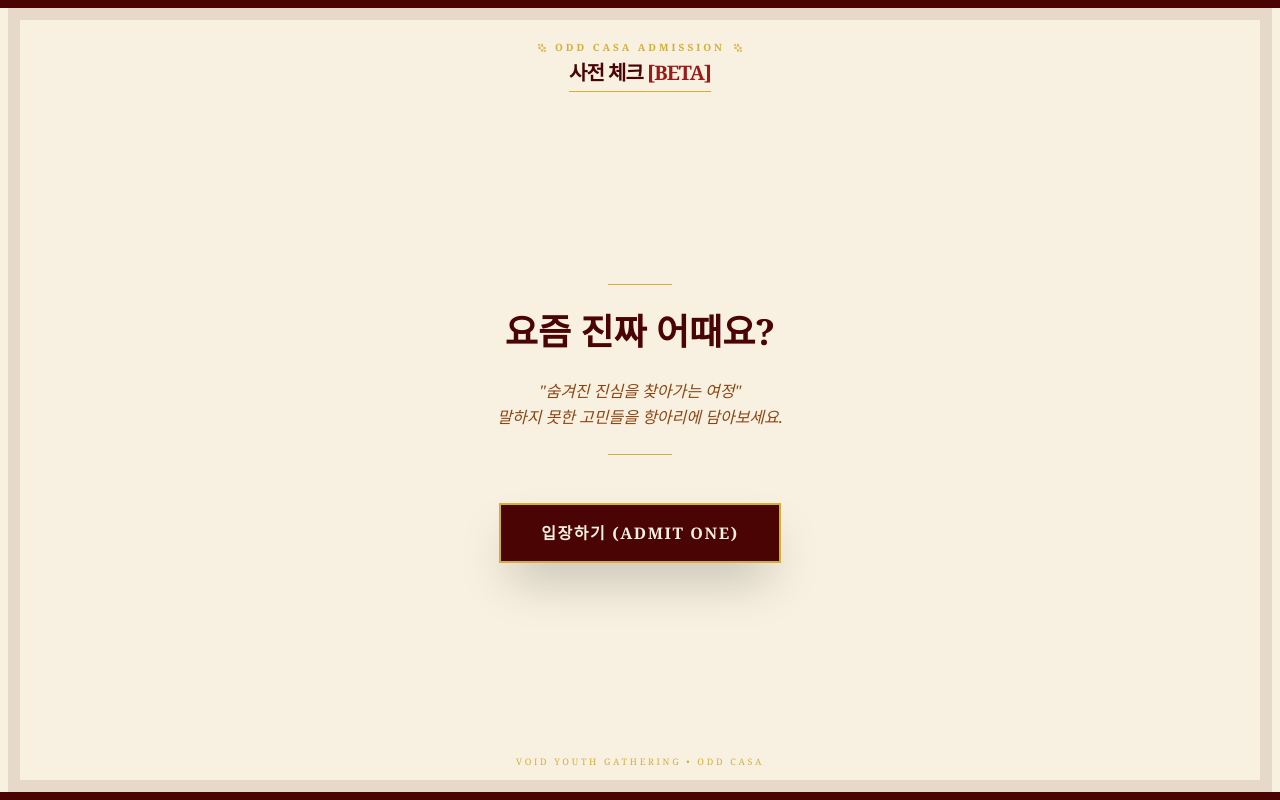
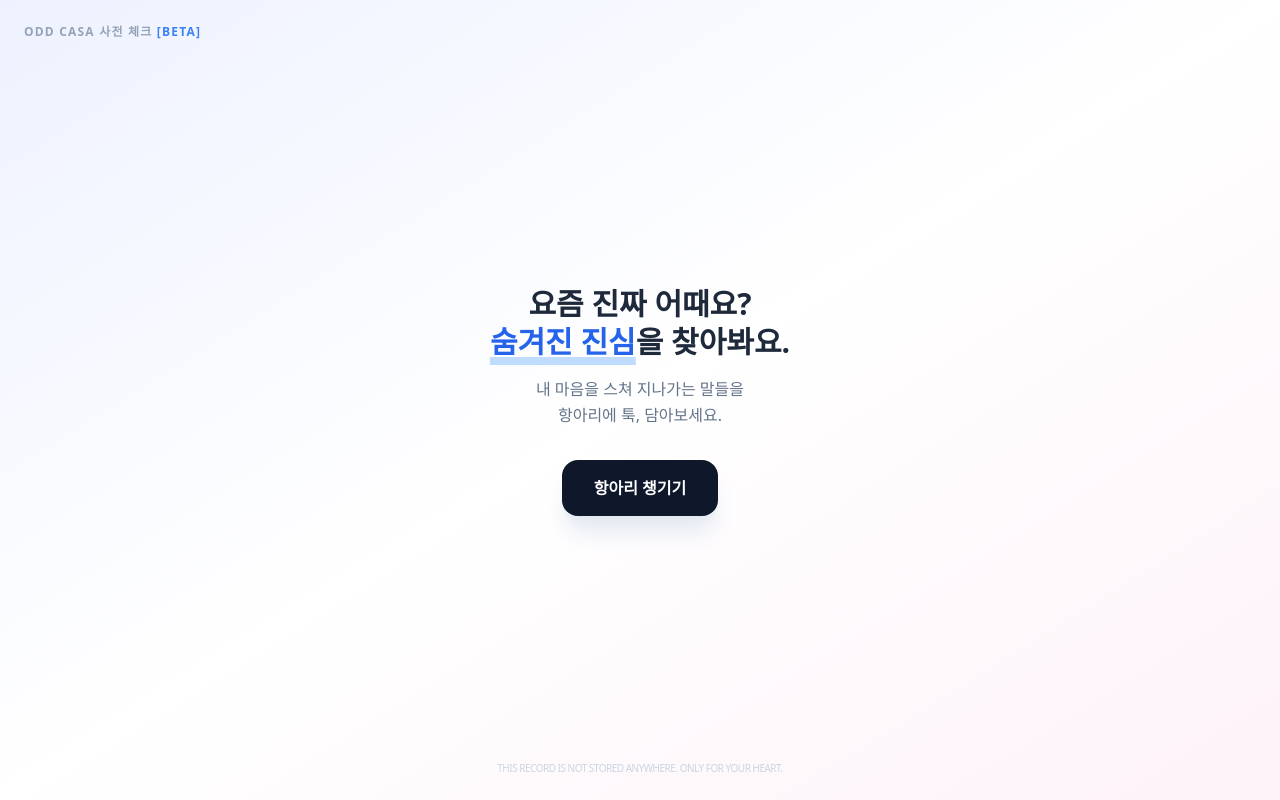
Before and after one commit to nicedaycyj-star/oddcasa, a React (Vite) app: page / in a window 1280 px wide. Built offline with nearby package versions, Linux system fonts and the light colour scheme.

Commit message:
Update App.jsx

```diff
--- a/src/App.jsx
+++ b/src/App.jsx
@@ -1,6 +1,6 @@
 import React, { useState, useEffect } from 'react';
 import { motion, AnimatePresence } from 'framer-motion';
-import { RefreshCcw, Share2, Heart, Sparkles } from 'lucide-react';
+import { ShoppingBasket, RefreshCcw, Share2, Heart } from 'lucide-react';
 
 const CHAPTERS = [
   {
@@ -29,64 +29,22 @@ const CHAPTERS = [
   }
 ];
 
-// Custom Cauldron Component (SVG based on reference image)
-const Cauldron = ({ count }) => {
-  return (
-    <div className="relative w-28 h-28 flex items-end justify-center">
-      {/* Bubbles animation */}
-      <AnimatePresence>
-        {count > 0 && [...Array(Math.min(count, 5))].map((_, i) => (
-          <motion.div
-            key={`bubble-${i}-${count}`}
-            initial={{ y: 0, opacity: 0, scale: 0.5 }}
-            animate={{ y: -40, opacity: [0, 1, 0], scale: [0.5, 1.2, 0.8] }}
-            className="absolute w-4 h-4 bg-orange-400 rounded-full blur-[2px]"
-            style={{ left: `${20 + Math.random() * 60}%` }}
-            transition={{ duration: 1.5, repeat: Infinity, delay: i * 0.3 }}
-          />
-        ))}
-      </AnimatePresence>
-
-      <svg viewBox="0 0 100 100" className="w-full h-full drop-shadow-2xl">
-        {/* Pot Body */}
-        <path d="M20,40 Q20,85 50,85 Q80,85 80,40 L20,40" fill="#1a1a1a" />
-        {/* Rim */}
-        <ellipse cx="50" cy="40" rx="35" ry="8" fill="#1a1a1a" />
-        {/* Liquid */}
-        <ellipse cx="50" cy="40" rx="30" ry="5" fill="#f97316" />
-        {/* Drip Effect */}
-        <path d="M22,40 Q35,65 45,40 M55,40 Q65,60 78,40" fill="#f97316" />
-        {/* Handles */}
-        <path d="M20,45 Q10,45 10,55 Q10,65 20,65" fill="none" stroke="#1a1a1a" strokeWidth="4" />
-        <path d="M80,45 Q90,45 90,55 Q90,65 80,65" fill="none" stroke="#1a1a1a" strokeWidth="4" />
-      </svg>
-
-      {/* Counter Badge */}
-      <motion.div
-        key={count}
-        initial={{ scale: 0.5, opacity: 0 }}
-        animate={{ scale: 1, opacity: 1 }}
-        className="absolute -top-2 -right-2 w-8 h-8 bg-red-800 rounded-full border-2 border-[#d4af37] text-white text-xs font-bold flex items-center justify-center shadow-lg"
-      >
-        {count}
-      </motion.div>
-    </div>
-  );
-};
-
 const FloatingKeyword = ({ text, index, onClick }) => {
+  // 인덱스를 활용해 화면 영역을 분산 (왼쪽, 중간, 오른쪽 골고루)
   const [coords] = useState(() => {
-    // Improved distribution logic
-    const row = Math.floor(index / 2);
-    const col = index % 2;
+    const section = index % 3; // 0: 왼쪽, 1: 중간, 2: 오른쪽
+    let leftBase;
+    if (section === 0) leftBase = Math.random() * 20 + 5; // 5% ~ 25%
+    else if (section === 1) leftBase = Math.random() * 20 + 35; // 35% ~ 55%
+    else leftBase = Math.random() * 20 + 65; // 65% ~ 85%
 
     return {
-      left: col === 0 ? `${10 + Math.random() * 30}%` : `${60 + Math.random() * 30}%`,
-      top: `${15 + row * 20 + Math.random() * 10}%`,
-      duration: 4 + Math.random() * 4,
-      delay: Math.random() * 2,
-      moveX: Math.random() * 30 - 15,
-      moveY: Math.random() * 30 - 15,
+      left: `${leftBase}%`,
+      top: `${Math.random() * 70 + 10}%`, // 위아래 10%~80% 사이
+      randomX: Math.random() * 40 - 20,
+      randomY: Math.random() * 40 - 20,
+      duration: 3 + Math.random() * 4,
+      delay: Math.random() * 2
     };
   });
 
@@ -97,21 +55,20 @@ const FloatingKeyword = ({ text, index, onClick }) => {
       animate={{
         opacity: 1,
         scale: 1,
-        x: [0, coords.moveX, 0],
-        y: [0, coords.moveY, 0]
+        x: [0, coords.randomX, 0],
+        y: [0, coords.randomY, 0]
       }}
-      exit={{ scale: 0, y: 100, opacity: 0, rotate: 10 }}
+      exit={{ scale: 0, y: 100, opacity: 0 }}
       transition={{
-        x: { duration: coords.duration, repeat: Infinity, ease: "easeInOut" },
-        y: { duration: coords.duration * 1.3, repeat: Infinity, ease: "easeInOut" },
-        opacity: { duration: 0.5 }
+        x: { duration: coords.duration, repeat: Infinity, ease: "easeInOut", delay: coords.delay },
+        y: { duration: coords.duration * 1.2, repeat: Infinity, ease: "easeInOut", delay: coords.delay },
+        opacity: { duration: 0.3 }
       }}
-      className="absolute px-5 py-2.5 bg-[#fdf6e3] border-2 border-[#d4af37]/30 rounded-full shadow-md text-[14px] text-[#4a0404] font-medium whitespace-nowrap active:scale-90 transition-all z-10 hover:border-[#d4af37] hover:bg-white"
+      className="absolute px-4 py-2 bg-white/80 backdrop-blur-sm border border-white/50 rounded-full shadow-sm text-[13px] text-slate-700 whitespace-nowrap active:bg-blue-50 active:scale-90 transition-all z-10"
       style={{
         left: coords.left,
         top: coords.top,
-        transform: 'translateX(-50%)',
-        fontFamily: 'serif'
+        transform: 'translateX(-50%)' // 기준점을 중앙으로 잡아 쏠림 방지
       }}
     >
       {text}
@@ -119,8 +76,10 @@ const FloatingKeyword = ({ text, index, onClick }) => {
   );
 };
 
+
+
 export default function App() {
-  const [step, setStep] = useState('intro');
+  const [step, setStep] = useState('intro'); // intro, collection, result
   const [currentChapter, setCurrentChapter] = useState(0);
   const [selectedItems, setSelectedItems] = useState([]);
   const [visibleKeywords, setVisibleKeywords] = useState([]);
@@ -134,7 +93,9 @@ export default function App() {
   const handleKeywordClick = (keyword) => {
     setSelectedItems([...selectedItems, keyword]);
     setVisibleKeywords(visibleKeywords.filter(k => k !== keyword));
-    if (window.navigator.vibrate) window.navigator.vibrate(15);
+
+    // 햅틱 피드백 (지원되는 기기에서)
+    if (window.navigator.vibrate) window.navigator.vibrate(10);
   };
 
   const nextChapter = () => {
@@ -152,73 +113,65 @@ export default function App() {
   };
 
   return (
-    <div className="min-h-screen bg-[#f8f1e1] text-[#4a0404] font-serif selection:bg-red-100 overflow-hidden flex flex-col relative">
-
-      {/* Decorative Borders */}
-      <div className="absolute inset-0 border-[12px] border-[#4a0404] pointer-events-none z-50 m-2 opacity-10" />
-      <div className="absolute top-0 left-0 w-full h-2 bg-[#4a0404] z-50" />
-      <div className="absolute bottom-0 left-0 w-full h-2 bg-[#4a0404] z-50" />
+    <div className="min-h-screen bg-gradient-to-br from-indigo-50 via-white to-pink-50 text-slate-900 font-sans selection:bg-blue-100 overflow-hidden flex flex-col">
 
       {/* Header */}
-      <header className="pt-10 px-8 flex flex-col items-center z-10 space-y-1">
-        <div className="flex items-center gap-2 text-[10px] font-bold tracking-[0.3em] text-[#d4af37] uppercase">
-          <Sparkles size={10} /> Odd Casa Admission <Sparkles size={10} />
-        </div>
-        <h1 className="text-xl font-bold tracking-tighter text-[#4a0404] border-b border-[#d4af37] pb-1">
-          사전 체크 <span className="text-red-800">[BETA]</span>
-        </h1>
+      <header className="p-6 flex justify-between items-center z-10">
+        <span className="text-xs font-bold tracking-widest text-slate-400 uppercase">
+          odd casa 사전 체크 <span className="text-blue-500">[beta]</span>
+        </span>
       </header>
 
-      <main className="flex-1 flex flex-col px-8 relative">
+      <main className="flex-1 flex flex-col px-6 relative">
         <AnimatePresence mode="wait">
 
+          {/* STEP: INTRO */}
           {step === 'intro' && (
             <motion.div
               key="intro"
-              initial={{ opacity: 0 }}
-              animate={{ opacity: 1 }}
-              exit={{ opacity: 0 }}
-              className="flex-1 flex flex-col justify-center items-center text-center space-y-12"
+              initial={{ opacity: 0, y: 20 }}
+              animate={{ opacity: 1, y: 0 }}
+              exit={{ opacity: 0, y: -20 }}
+              className="flex-1 flex flex-col justify-center items-center text-center space-y-8"
             >
-              <div className="space-y-6">
-                <div className="w-16 h-px bg-[#d4af37] mx-auto" />
-                <h2 className="text-4xl font-bold leading-tight text-[#4a0404]">
-                  요즘 진짜 어때요?
-                </h2>
-                <p className="text-[#8b4513] leading-relaxed italic">
-                  "숨겨진 진심을 찾아가는 여정"<br />
-                  말하지 못한 고민들을 항아리에 담아보세요.
+              <div className="space-y-4">
+                <h1 className="text-3xl font-bold leading-tight text-slate-800">
+                  요즘 진짜 어때요?<br />
+                  <span className="text-blue-600 font-extrabold underline decoration-blue-200 decoration-8 underline-offset-4">숨겨진 진심</span>을 찾아봐요.
+                </h1>
+                <p className="text-slate-500 leading-relaxed">
+                  내 마음을 스쳐 지나가는 말들을<br />
+                  항아리에 툭, 담아보세요.
                 </p>
-                <div className="w-16 h-px bg-[#d4af37] mx-auto" />
               </div>
-
               <motion.button
                 whileHover={{ scale: 1.05 }}
                 whileTap={{ scale: 0.95 }}
                 onClick={() => setStep('collection')}
-                className="px-10 py-4 bg-[#4a0404] text-[#f8f1e1] rounded-none border-2 border-[#d4af37] font-bold shadow-2xl tracking-widest flex items-center gap-3"
+                className="px-8 py-4 bg-slate-900 text-white rounded-2xl font-bold shadow-xl shadow-slate-200 flex items-center gap-2"
               >
-                입장하기 (ADMIT ONE)
+                항아리 챙기기
               </motion.button>
             </motion.div>
           )}
 
+          {/* STEP: COLLECTION */}
           {step === 'collection' && (
             <motion.div
               key="collection"
               initial={{ opacity: 0 }}
               animate={{ opacity: 1 }}
               exit={{ opacity: 0 }}
-              className="flex-1 flex flex-col pt-6"
+              className="flex-1 flex flex-col"
             >
-              <div className="text-center space-y-1">
-                <span className="text-[#d4af37] font-bold text-xs uppercase tracking-[0.2em]">Chapter {currentChapter + 1}</span>
-                <h2 className="text-2xl font-bold text-[#4a0404]">{CHAPTERS[currentChapter].title}</h2>
-                <p className="text-[#8b4513] text-sm italic">{CHAPTERS[currentChapter].description}</p>
+              <div className="mt-4">
+                <span className="text-blue-600 font-bold text-sm uppercase tracking-wider">Chapter {currentChapter + 1}</span>
+                <h2 className="text-2xl font-bold mt-1">{CHAPTERS[currentChapter].title}</h2>
+                <p className="text-slate-500 text-sm mt-1">{CHAPTERS[currentChapter].description}</p>
               </div>
 
               {/* Floating Area */}
-              <div className="flex-1 relative mt-4">
+              <div className="flex-1 relative mt-4 overflow-hidden">
                 <AnimatePresence>
                   {visibleKeywords.map((keyword, idx) => (
                     <FloatingKeyword
@@ -228,33 +181,43 @@ export default function App() {
                       onClick={handleKeywordClick}
                     />
                   ))}
+
                 </AnimatePresence>
 
                 {visibleKeywords.length === 0 && (
                   <motion.div
                     initial={{ opacity: 0 }}
                     animate={{ opacity: 1 }}
-                    className="absolute inset-0 flex items-center justify-center text-[#d4af37] italic text-sm"
+                    className="absolute inset-0 flex items-center justify-center text-slate-400 italic text-sm"
                   >
-                    이 챕터의 고민을 모두 담았습니다.
+                    이 챕터에서 더 담을 마음이 있나요?
                   </motion.div>
                 )}
               </div>
 
               {/* Bottom UI */}
-              <div className="pb-12 flex flex-col items-center gap-8">
-                <Cauldron count={selectedItems.length} />
+              <div className="py-8 flex flex-col items-center gap-6">
+                <div className="relative group">
+                  <div className="absolute -top-3 -right-3 w-8 h-8 bg-blue-600 rounded-full flex items-center justify-center text-white text-xs font-bold shadow-lg border-2 border-white animate-bounce">
+                    {selectedItems.length}
+                  </div>
+                  <div className="w-24 h-24 bg-white rounded-3xl shadow-inner border-2 border-slate-100 flex items-center justify-center relative overflow-hidden">
+                    <div className={`absolute bottom-0 w-full bg-blue-100 transition-all duration-500 ease-out`} style={{ height: `${Math.min(selectedItems.length * 5, 100)}%` }} />
+                    <ShoppingBasket size={40} className="text-slate-400 relative z-10" />
+                  </div>
+                </div>
 
                 <button
                   onClick={nextChapter}
-                  className="w-full py-4 bg-[#4a0404] text-[#f8f1e1] border-2 border-[#d4af37] font-bold tracking-widest hover:bg-[#5a0505] active:scale-95 transition-all"
+                  className="w-full py-4 bg-white border-2 border-slate-100 rounded-2xl font-bold text-slate-700 hover:bg-slate-50 active:scale-95 transition-all"
                 >
-                  {currentChapter < CHAPTERS.length - 1 ? "NEXT CHAPTER" : "CLOSE JAR"}
+                  {currentChapter < CHAPTERS.length - 1 ? "다음 챕터로" : "항아리 닫기"}
                 </button>
               </div>
             </motion.div>
           )}
 
+          {/* STEP: RESULT */}
           {step === 'result' && (
             <motion.div
               key="result"
@@ -262,51 +225,53 @@ export default function App() {
               animate={{ opacity: 1, scale: 1 }}
               className="flex-1 flex flex-col justify-center items-center py-10"
             >
-              <div className="bg-[#fdf6e3] p-8 border-4 border-[#4a0404] shadow-2xl w-full max-w-sm flex flex-col items-center text-center space-y-8 relative">
-                <div className="absolute -top-4 bg-[#4a0404] text-[#d4af37] px-4 py-1 text-xs font-bold tracking-widest">
-                  RESULT
-                </div>
-
-                <div className="w-20 h-20 bg-red-50 rounded-full flex items-center justify-center border-2 border-[#d4af37]">
-                  <Heart className="text-red-800 fill-red-800" size={32} />
+              <div className="bg-white p-8 rounded-[40px] shadow-2xl shadow-blue-100 border border-blue-50 w-full max-w-sm flex flex-col items-center text-center space-y-6">
+                <div className="w-20 h-20 bg-blue-50 rounded-full flex items-center justify-center">
+                  <Heart className="text-blue-500 fill-blue-500" size={32} />
                 </div>
 
                 <div className="space-y-2">
-                  <p className="text-[#8b4513] font-medium text-sm tracking-widest">YOUR INNER LANDSCAPE</p>
-                  <h2 className="text-3xl font-bold text-[#4a0404]">
-                    {selectedItems.length}개의 조각
+                  <p className="text-slate-400 font-medium">오늘 당신의 마음 풍경</p>
+                  <h2 className="text-2xl font-bold text-slate-800">
+                    "{selectedItems.length}개의 마음 조각"
                   </h2>
                 </div>
 
-                <div className="p-6 bg-white/50 border border-[#d4af37]/30 text-left">
-                  <p className="text-[#4a0404] leading-relaxed text-sm italic">
+                <div className="p-5 bg-slate-50 rounded-2xl text-left">
+                  <p className="text-slate-600 leading-relaxed text-sm">
                     {selectedItems.length > 10
                       ? "지금은 마음의 방어막이 조금 얇아진 상태군요. 괜찮은 척하느라 에너지를 많이 썼을 거예요. 오늘은 아무것도 증명하지 않아도 돼요."
                       : "생각보다 덤덤하게 잘 지나오고 있네요. 하지만 항아리에 담은 것만으로도 고민의 실체는 조금 더 선명해졌을 거예요."}
                   </p>
                 </div>
 
-                <div className="w-full space-y-3">
-                  <button className="w-full py-4 bg-[#4a0404] text-white font-bold flex items-center justify-center gap-2 border-2 border-[#d4af37]">
+                <div className="w-full pt-4 space-y-3">
+                  <button className="w-full py-4 bg-blue-600 text-white rounded-2xl font-bold flex items-center justify-center gap-2 shadow-lg shadow-blue-100">
                     <Share2 size={18} /> 이미지로 저장하기
                   </button>
                   <button
                     onClick={reset}
-                    className="w-full py-4 bg-transparent text-[#4a0404] font-bold flex items-center justify-center gap-2 border-2 border-[#4a0404]/20"
+                    className="w-full py-4 bg-slate-100 text-slate-600 rounded-2xl font-bold flex items-center justify-center gap-2"
                   >
                     <RefreshCcw size={18} /> 다시 비우기
                   </button>
                 </div>
               </div>
+
+              <p className="mt-8 text-xs text-slate-400 text-center leading-loose">
+                고민이 있다는 건, 더 나아지고 싶다는 증거이기도 해요.<br />
+                오늘 정말 수고 많았어요.
+              </p>
             </motion.div>
           )}
 
         </AnimatePresence>
       </main>
 
-      <footer className="pb-8 text-center">
-        <p className="text-[9px] text-[#d4af37] tracking-[0.3em] uppercase">
-          Void Youth Gathering • Odd Casa
+      {/* Footer Info */}
+      <footer className="p-6 text-center">
+        <p className="text-[10px] text-slate-300 tracking-tighter uppercase">
+          This record is not stored anywhere. only for your heart.
         </p>
       </footer>
     </div>
```
